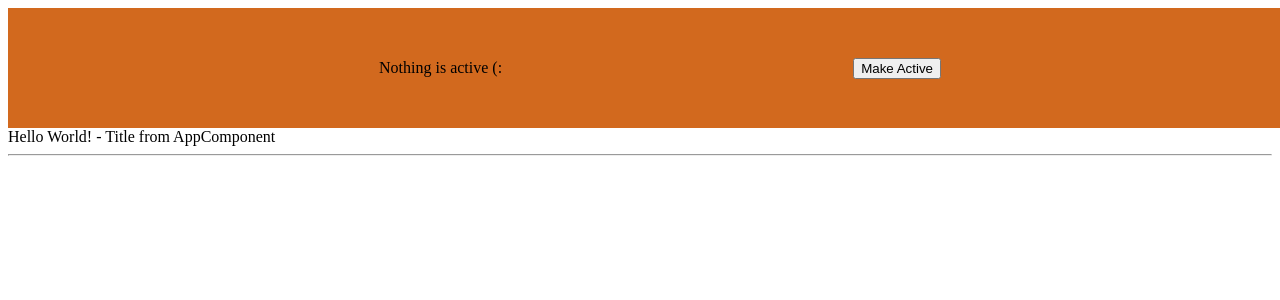
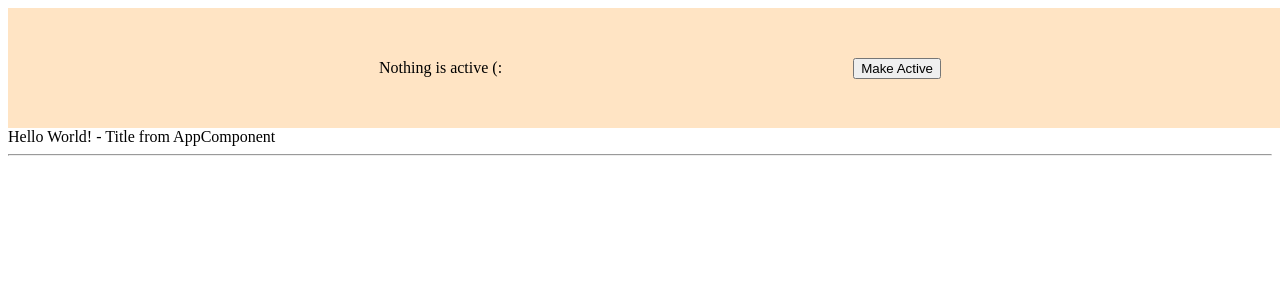
Before and after one commit to Djani-Antova/Angular, an Angular app in the folder 04.Components/components-demo-app/: page / in a window 1280 px wide. Shown: the top 300 px of the page. Built offline with nearby package versions, Linux system fonts and the light colour scheme.

Commit message:
Update navigation.component.css

```diff
--- a/04.Components/components-demo-app/src/app/navigation/navigation.component.css
+++ b/04.Components/components-demo-app/src/app/navigation/navigation.component.css
@@ -1,10 +1,18 @@
 #nav {
    width: 100%;
    height: 80px;
-   background-color: chocolate;
+   background-color: bisque;
    padding: 20px;
    display: flex;
    justify-content: space-evenly;
    align-items: center;
-flex-direction: row;
+   flex-direction: row;
 }
+
+.green {
+   color: green;
+}
+
+.red {
+   color: red;
+}
```
